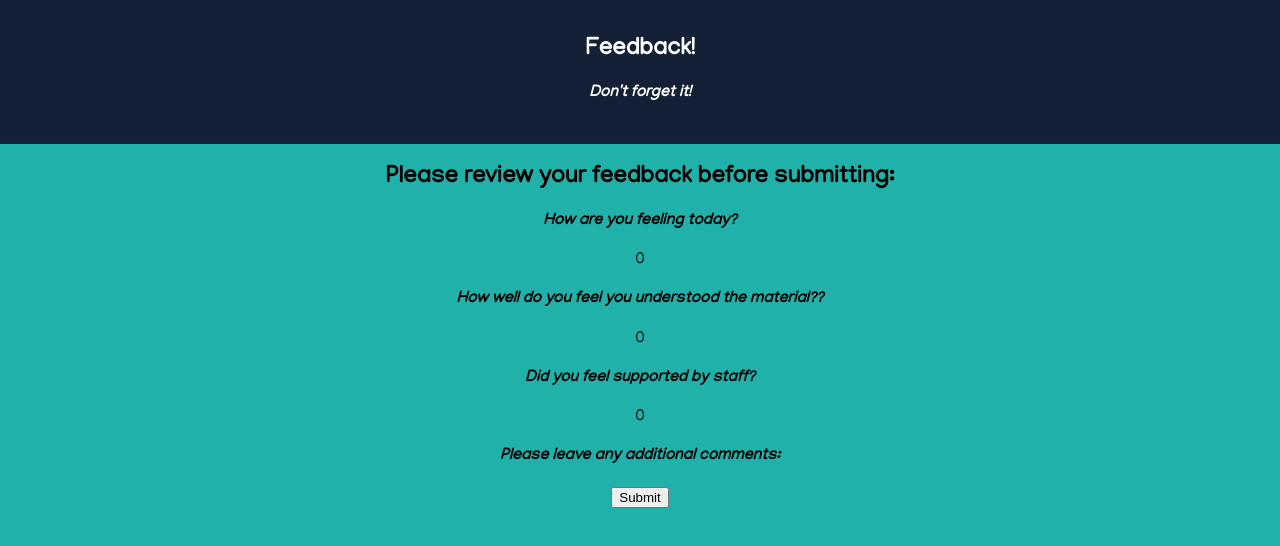
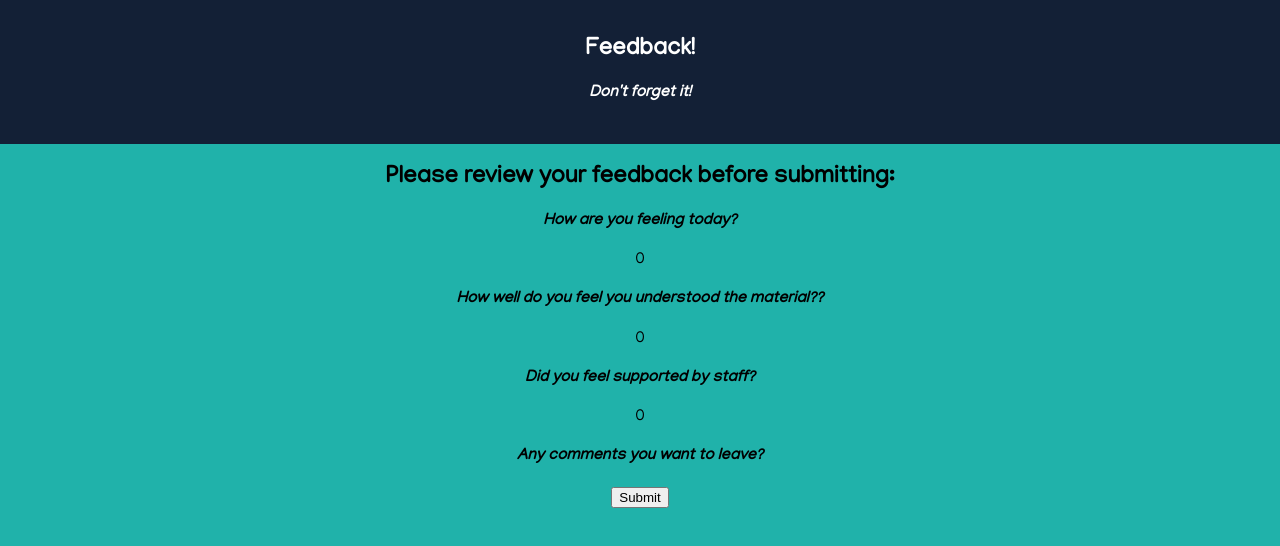
Before and after one commit to macypruitt/redux-feedback-loop, a React (Create React App) app: page /#/review in a window 1280 px wide. Shown: the top 546 px of the page. Built offline with nearby package versions, Linux system fonts and the light colour scheme.

Commit message:
added button to Success page that clears reducer and directs to first page

```diff
--- a/src/components/Pages/Comments/Comments.js
+++ b/src/components/Pages/Comments/Comments.js
@@ -27,7 +27,7 @@ class Comments extends Component {
 
         return (
             <div>
-                <h3>Please leave any additional comments:</h3>
+                <h3>Any comments you want to leave?</h3>
                 <input  className="comments-box" onChange={this.handleChange} type="text" name="rating"></input>
                 <button onClick ={this.handleClickSubmit} type="submit">Submit</button>
 
--- a/src/components/Pages/ReviewFeedback/ReviewFeedback.js
+++ b/src/components/Pages/ReviewFeedback/ReviewFeedback.js
@@ -29,7 +29,7 @@ class ReviewFeedback extends Component {
                 <h4>Did you feel supported by staff?</h4>
                 {supportedRating}
 
-                <h4>Please leave any additional comments:</h4>
+                <h4>Any comments you want to leave?</h4>
                 {comments}
 
                 <button onClick={this.handleClick}>Submit</button>
--- a/src/components/Pages/Success/Success.js
+++ b/src/components/Pages/Success/Success.js
@@ -5,11 +5,17 @@ import mapStoreToProps from '../../../modules/mapStoreToProps';
 
 class Success extends Component {
 
+    handleButton = () => {
+        this.props.dispatch({type:'CLEAR_FEEDBACK', payload: 'clearDat'});
+        this.props.history.push('/#');
 
+
+    }
     render() {
         return (
             <div>
-                <h1>Success!</h1>
+                <h1>Thank you!</h1>
+                <button onClick={this.handleButton}>Leave New Feedback</button>
             </div>
         )
     }
```
